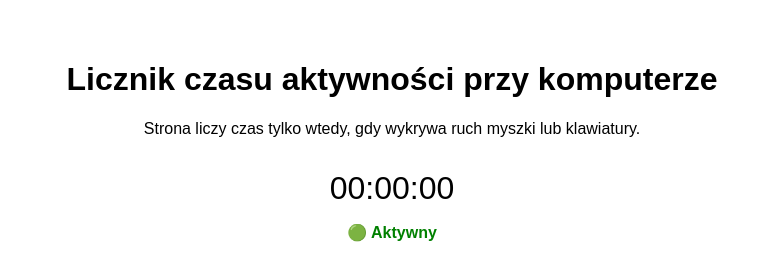
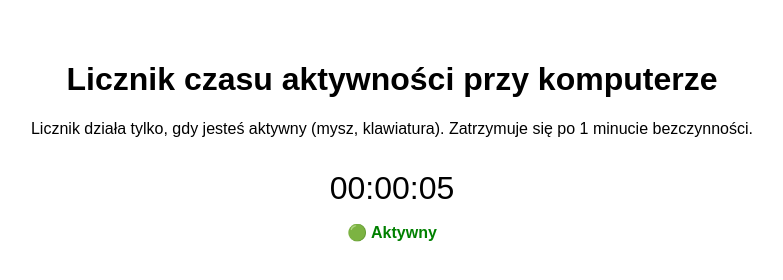
Before and after one commit to maciekbierc/github.io, a plain HTML site: page index_1min.html in a window 1280 px wide. Shown: the whole page, without its empty margins (248-1031 px from the left). Drawn offline with Linux system fonts and the light colour scheme.

Commit message:
Add files via upload

```diff
--- a/index_1min.html
+++ b/index_1min.html
@@ -16,21 +16,19 @@
     #status {
       margin-top: 1em;
       font-weight: bold;
-      color: green;
     }
   </style>
 </head>
 <body>
   <h1>Licznik czasu aktywności przy komputerze</h1>
-  <p>Strona liczy czas tylko wtedy, gdy wykrywa ruch myszki lub klawiatury.</p>
+  <p>Licznik działa tylko, gdy jesteś aktywny (mysz, klawiatura). Zatrzymuje się po 1 minucie bezczynności.</p>
   <div id="czas">00:00:00</div>
-  <div id="status">🟢 Aktywny</div>
+  <div id="status">🔴 Nieaktywny</div>
 
   <script>
-    let aktywny = false;
     let czas = 0;
-    let nieaktywnyTimer;
-    let timer;
+    let ostatniaAktywnosc = Date.now();
+    const timeoutMs = 60_000; // 1 minuta
 
     function formatujCzas(s) {
       const godziny = String(Math.floor(s / 3600)).padStart(2, '0');
@@ -39,43 +37,28 @@
       return `${godziny}:${minuty}:${sekundy}`;
     }
 
-    function aktualizujWyswietlanie() {
-      document.getElementById('czas').textContent = formatujCzas(czas);
-    }
+    function aktualizujStatus() {
+      const teraz = Date.now();
+      const roznica = teraz - ostatniaAktywnosc;
+      const aktywny = roznica < timeoutMs;
 
-    function startLiczenia() {
-      if (!aktywny) {
-        aktywny = true;
-        document.getElementById('status').textContent = '🟢 Aktywny';
-        document.getElementById('status').style.color = 'green';
-        timer = setInterval(() => {
-          czas++;
-          aktualizujWyswietlanie();
-        }, 1000);
+      document.getElementById('status').textContent = aktywny ? '🟢 Aktywny' : '🔴 Nieaktywny';
+      document.getElementById('status').style.color = aktywny ? 'green' : 'red';
+
+      if (aktywny) {
+        czas++;
+        document.getElementById('czas').textContent = formatujCzas(czas);
       }
     }
 
-    function zatrzymajLiczenie() {
-      if (aktywny) {
-        aktywny = false;
-        clearInterval(timer);
-        document.getElementById('status').textContent = '🔴 Nieaktywny';
-        document.getElementById('status').style.color = 'red';
-      }
+    function zarejestrujAktywnosc() {
+      ostatniaAktywnosc = Date.now();
     }
 
-    function zresetujNieaktywnosc() {
-      clearTimeout(nieaktywnyTimer);
-      nieaktywnyTimer = setTimeout(() => {
-        zatrzymajLiczenie();
-      }, 60000); // 1 minuta
-      startLiczenia();
-    }
+    document.addEventListener('mousemove', zarejestrujAktywnosc);
+    document.addEventListener('keydown', zarejestrujAktywnosc);
 
-    document.addEventListener('mousemove', zresetujNieaktywnosc);
-    document.addEventListener('keydown', zresetujNieaktywnosc);
-
-    aktualizujWyswietlanie();
+    setInterval(aktualizujStatus, 1000);
   </script>
 </body>
 </html>
```
